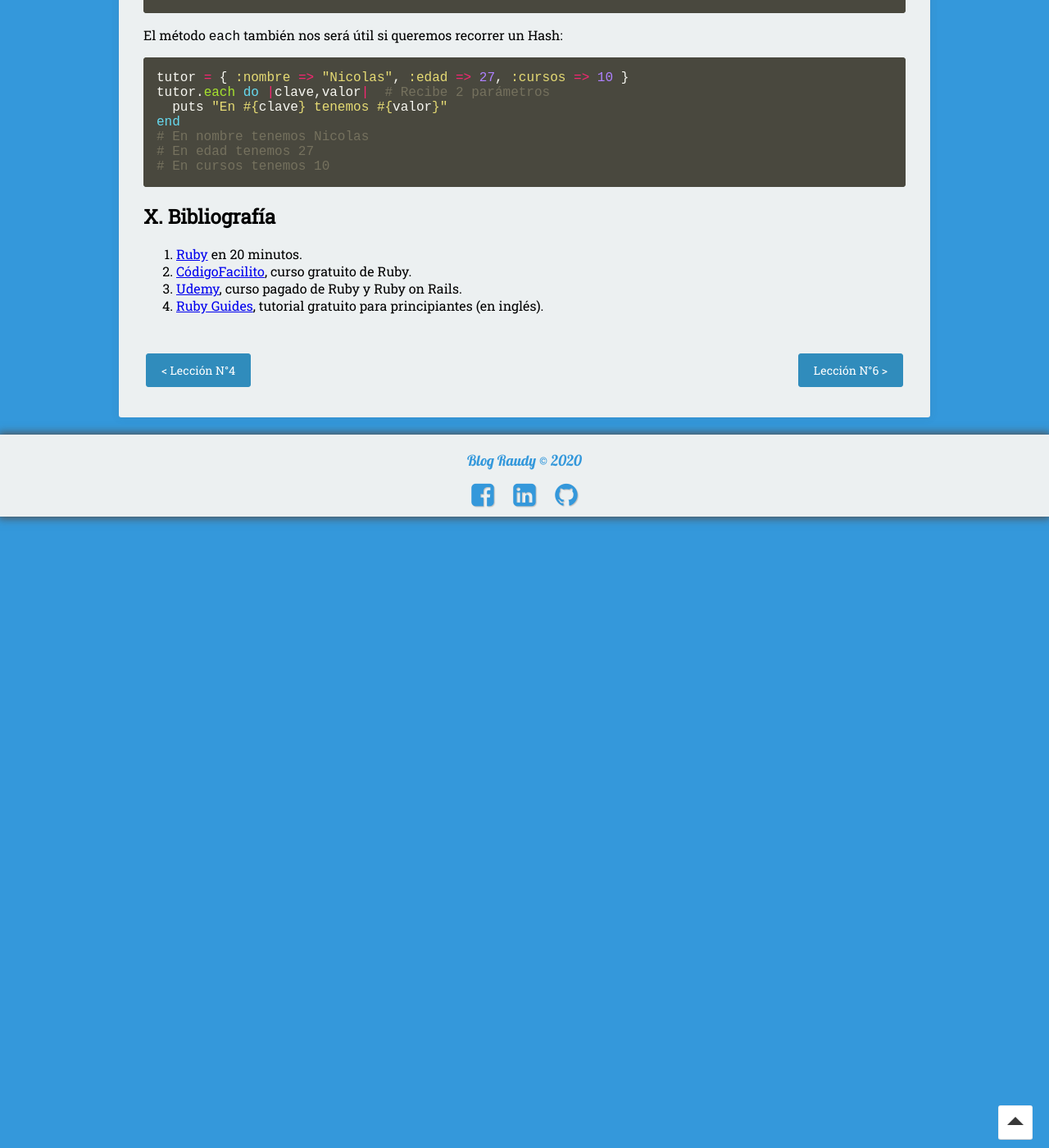
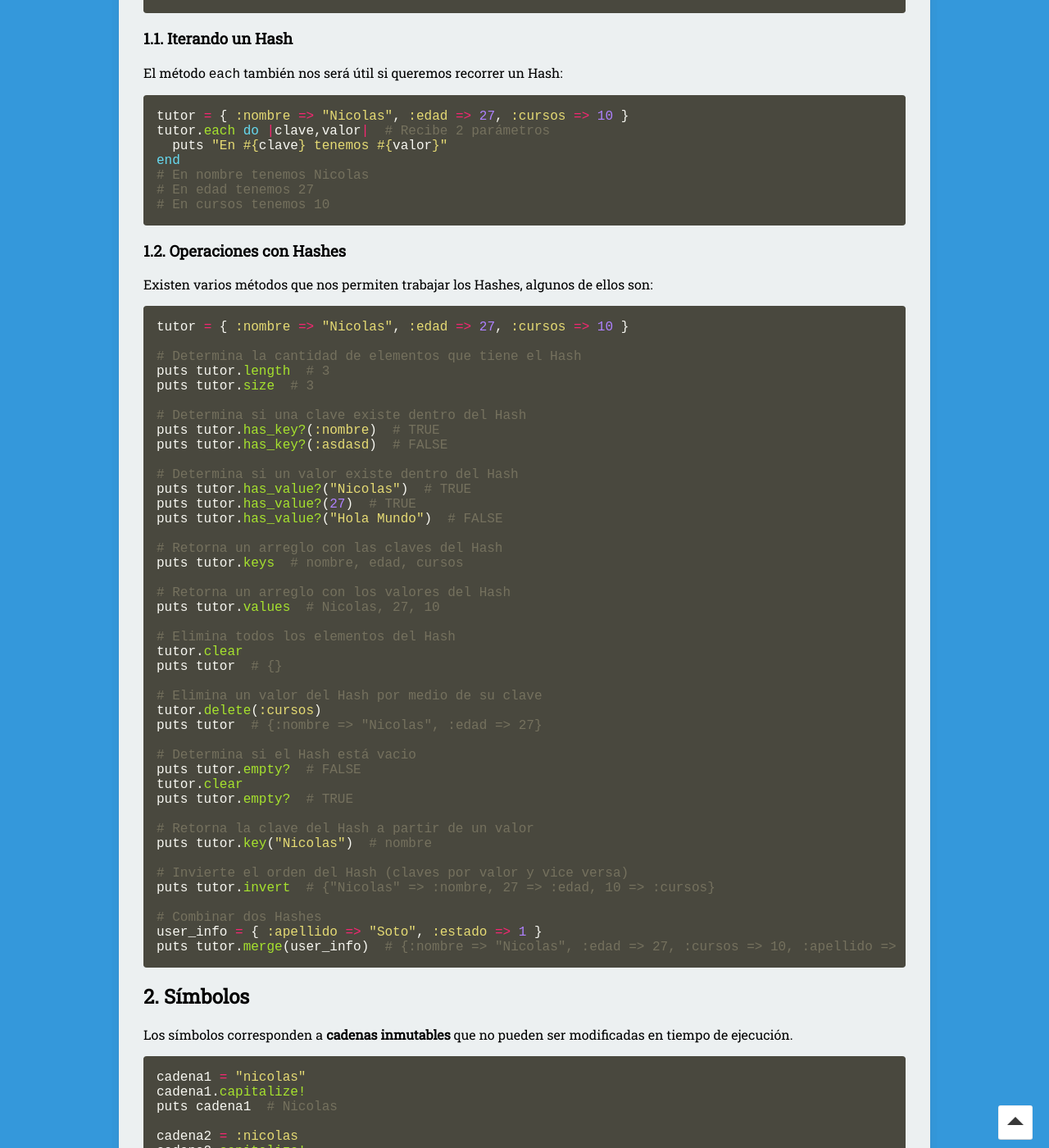
Before and after one commit to nisoto/Blog-anterior-2.0, a Jekyll site: the page built from _posts/2020-04-13-rails-v-ruby-avanzado.md, in a window 1280 px wide and 1400 px high, scrolled down 972 px. Shown: the whole window at 82% size. Built offline with Jekyll 4.4.1, drawn with Linux system fonts in a browser that asks for light colours; nearby versions of some CDN libraries; some of the changed text lies outside the part shown.

Commit message:
Update 2020-04-13-rails-v-ruby-avanzado.md

````diff
--- a/_posts/2020-04-13-rails-v-ruby-avanzado.md
+++ b/_posts/2020-04-13-rails-v-ruby-avanzado.md
@@ -48,6 +48,8 @@ tutor.default = "No existe esa clave"
 puts tutor[5]  # "No existe esa clave"
 ```
 
+### 1.1. Iterando un Hash
+
 El método `each` también nos será útil si queremos recorrer un Hash:
 
 ``` rb
@@ -60,6 +62,93 @@ end
 # En cursos tenemos 10
 ```
 
+### 1.2. Operaciones con Hashes
+
+Existen varios métodos que nos permiten trabajar los Hashes, algunos de ellos son:
+
+``` rb
+tutor = { :nombre => "Nicolas", :edad => 27, :cursos => 10 }
+
+# Determina la cantidad de elementos que tiene el Hash
+puts tutor.length  # 3
+puts tutor.size  # 3
+
+# Determina si una clave existe dentro del Hash
+puts tutor.has_key?(:nombre)  # TRUE
+puts tutor.has_key?(:asdasd)  # FALSE
+
+# Determina si un valor existe dentro del Hash
+puts tutor.has_value?("Nicolas")  # TRUE
+puts tutor.has_value?(27)  # TRUE
+puts tutor.has_value?("Hola Mundo")  # FALSE
+
+# Retorna un arreglo con las claves del Hash
+puts tutor.keys  # nombre, edad, cursos
+
+# Retorna un arreglo con los valores del Hash
+puts tutor.values  # Nicolas, 27, 10
+
+# Elimina todos los elementos del Hash
+tutor.clear
+puts tutor  # {}
+
+# Elimina un valor del Hash por medio de su clave
+tutor.delete(:cursos)
+puts tutor  # {:nombre => "Nicolas", :edad => 27}
+
+# Determina si el Hash está vacio
+puts tutor.empty?  # FALSE
+tutor.clear
+puts tutor.empty?  # TRUE
+
+# Retorna la clave del Hash a partir de un valor
+puts tutor.key("Nicolas")  # nombre
+
+# Invierte el orden del Hash (claves por valor y vice versa)
+puts tutor.invert  # {"Nicolas" => :nombre, 27 => :edad, 10 => :cursos}
+
+# Combinar dos Hashes
+user_info = { :apellido => "Soto", :estado => 1 }
+puts tutor.merge(user_info)  # {:nombre => "Nicolas", :edad => 27, :cursos => 10, :apellido => "Soto", :estado => 1}
+```
+
+## 2. Símbolos
+
+Los símbolos corresponden a **cadenas inmutables** que no pueden ser modificadas en tiempo de ejecución.
+
+``` rb
+cadena1 = "nicolas"
+cadena1.capitalize!
+puts cadena1  # Nicolas
+
+cadena2 = :nicolas
+cadena2.capitalize!
+puts cadena2  # ¡ERROR!
+```
+
+Algo importante a considerar es que si tenemos dos símbolos cuyo valor sea el mismo y se encuentren en distintas variables, compartirán el **mismo `object_id`**:
+
+``` rb
+cadena1 = "Nicolas"
+cadena2 = "Nicolas"
+simbolo1 = :Nicolas
+simbolo2 = :Nicolas
+puts cadena1.object_id  # 42748280
+puts cadena2.object_id  # 45992400
+puts simbolo1.object_id  # 1998628
+puts simbolo2.object_id  # 1998628
+```
+
+Seguramente te estarás preguntando cuándo conviene utilizar símbolos y para ello tenemos algunas restricciones:
+
+1. Cuando no necesitamos modificar el `string`.
+2. Cuando no necesitamos los métodos del `string`
+3. Son bastante útiles para ser usados como nombres (como clave en un Hash, por ejemplo).
+
+## 3. Métodos
+
+Hola.
+
 ## X. Bibliografía
 
 1. [Ruby](https://www.ruby-lang.org/es/documentation/quickstart/) en 20 minutos.
````
